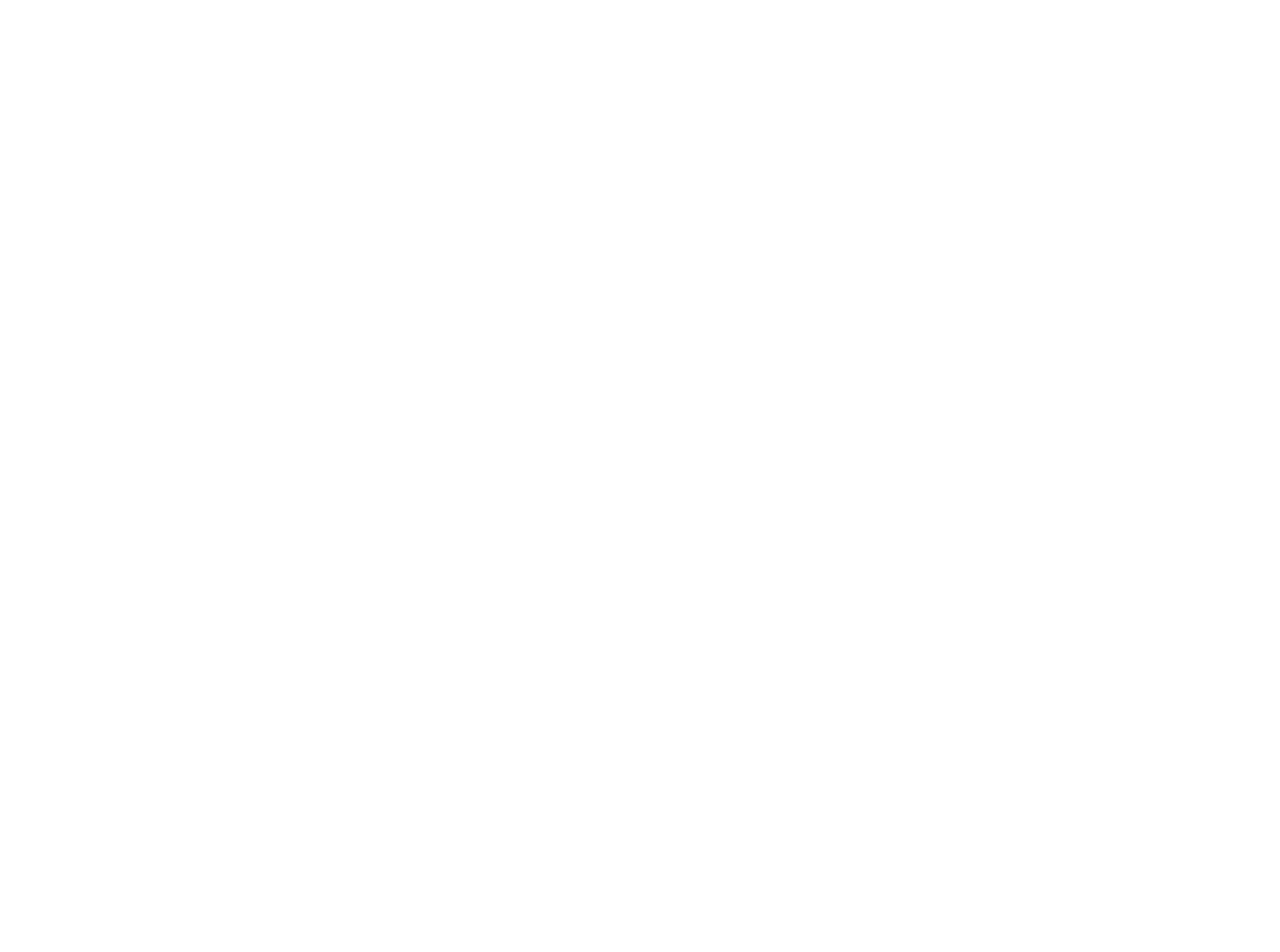
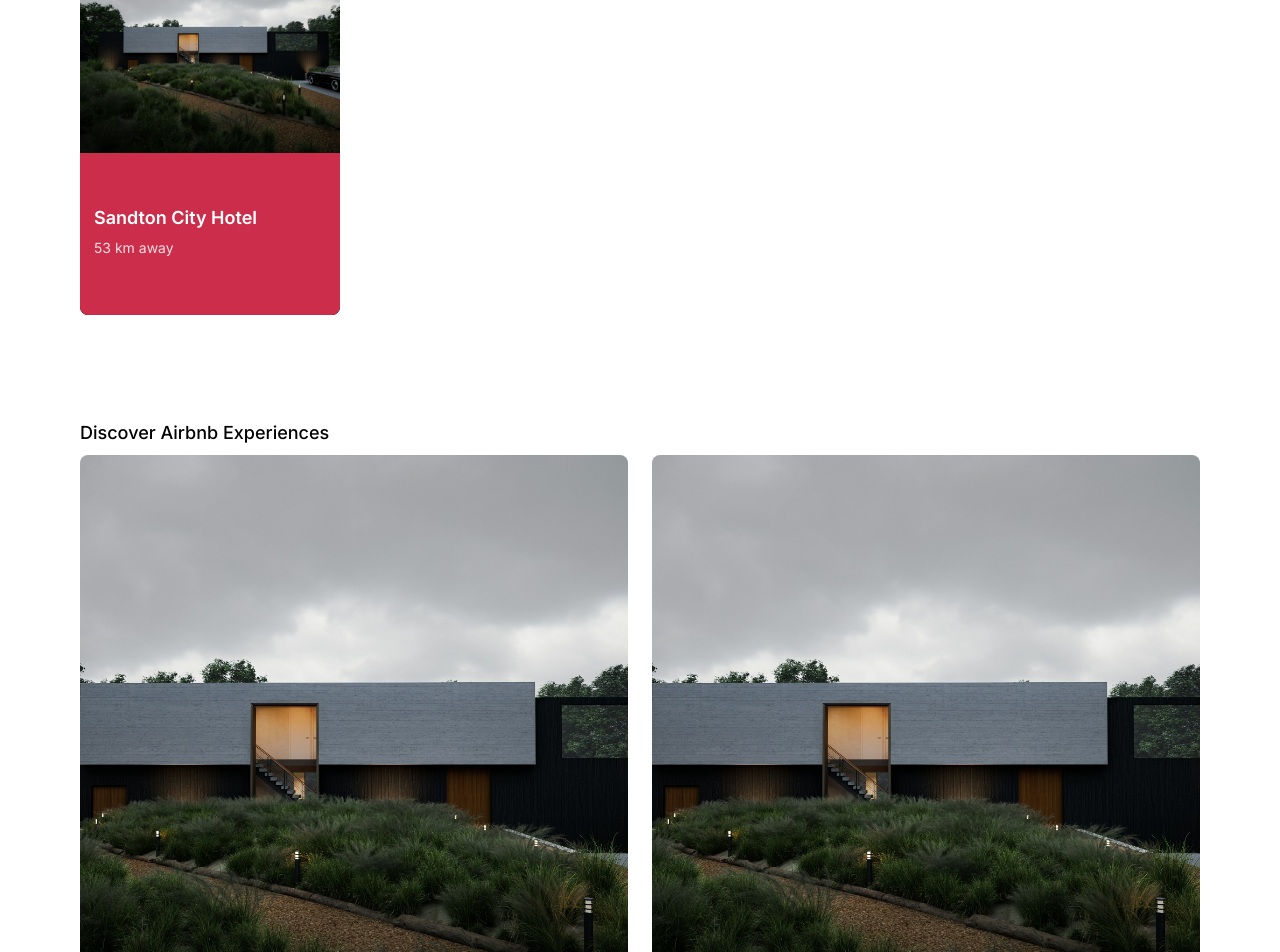
Before and after one commit to simplyyliam/Airbnb, a React (Vite) app: page / in a window 1280 px wide. Shown: the part 1319-2271 px from the top of the page. Before the commit the page ends 1934 px from the top, so only its background shows below. Built offline with nearby package versions, Linux system fonts and the light colour scheme.

Commit message:
✨ feat(home): add discover cards and infor section

```diff
--- a/src/conponents/pages/Home.css
+++ b/src/conponents/pages/Home.css
@@ -67,8 +67,96 @@
 }
 
 
-.next-trips {
+.section {
+    display: flex;
+    flex-direction: column;
     width: 100%;
     min-height: 100vh;
     background-color: #fff;
+    padding: 96px 80px;
+    gap: 96px;
+    color: #000;
 }
+
+.next-trips, .discover, .shop-airbnb, .questions {
+    height: fit-content;
+}
+
+.carousel {
+    display: flex;
+    gap: 24px;
+}
+
+.section .section-title {
+    font-family: Inter;
+    font-weight: 500;
+    font-size: 18px;
+    line-height: 44px;
+    letter-spacing: 0%;
+    vertical-align: middle;
+}
+
+.section .next-trips p {
+    font-family: Inter;
+    font-weight: 400;
+    font-size: 14px;
+    line-height: 28px;
+    letter-spacing: 0%;
+    vertical-align: middle;
+}
+
+.card {
+    display: flex;
+    flex-direction: column;
+    width: 260px;
+    height: 360px;
+    overflow: hidden;
+    border-radius: 8px;
+    color: #fff;
+    background: #000;
+}
+
+
+.card .card-hero {
+    width: 100%;
+    height: 55%;
+    background: url("/hero.jpg") center no-repeat;
+    background-size: cover;
+}
+
+.card .card-info {
+    width: 100%;
+    height: 45%;
+    padding: 16px 14px;
+    background-color: rgba(204, 45, 74, 1);
+    display: flex;
+    flex-direction: column;
+    justify-content: center;
+    gap: 4px;
+}
+
+.card .card-info h1 {
+    font-family: Inter;
+    font-weight: 600;
+    font-size: 18px;
+    line-height: 1.3;
+}
+
+
+.card .card-info p {
+    font-size: 14px;
+    opacity: 0.85;
+}
+
+
+
+
+
+.discover .card-hero {
+    width: 628px;
+    height: 628px;
+    gap: 24px;
+    border-radius: 8px;
+    background: url("/hero.jpg") center no-repeat;
+    background-size: cover;
+}
--- a/src/conponents/pages/Home.jsx
+++ b/src/conponents/pages/Home.jsx
@@ -4,7 +4,7 @@
 export default function Home () {
   return (
     <div className='home-container'>
-      <div className="hero-inner">
+      <div className='hero-inner'>
         <div className='hero'>
           <div className='header'>
             <h1>Not sure where to go? Perfect.</h1>
@@ -14,21 +14,33 @@
           </div>
         </div>
       </div>
-      <div className="next-trips">
-        <h1>Inspiration for your next trip</h1>
-        <div className="carousel">
-            <div className="card">
-                <div className="card-hero"></div>
-                <div className="card-info">
+      <div className='section'>
+        <div className='next-trips'>
+          <h1 className='section-title'>Inspiration for your next trip</h1>
+          <div className='carousel'>
+            <div className='card'>
+              <div className='card-hero'></div>
+              <div className='card-info'>
                 <h1>Sandton City Hotel</h1>
                 <p>53 km away</p>
               </div>
             </div>
           </div>
         </div>
-      <div className="discover"></div>
-      <div className="shop-airbnb"></div>
-      <div className="questions"></div>
+        <div className='discover'>
+          <h1 className='section-title'>Discover Airbnb Experiences</h1>
+          <div className='carousel'>
+            <div className='card-hero'>
+              <div className='card-info'></div>
+            </div>
+            <div className='card-hero'>
+              <div className='card-info'></div>
+            </div>
+          </div>
+        </div>
+        <div className='shop-airbnb'></div>
+        <div className='questions'></div>
+      </div>
     </div>
   )
 }
```
Lines whose indentation alone changed are shown as unchanged.
